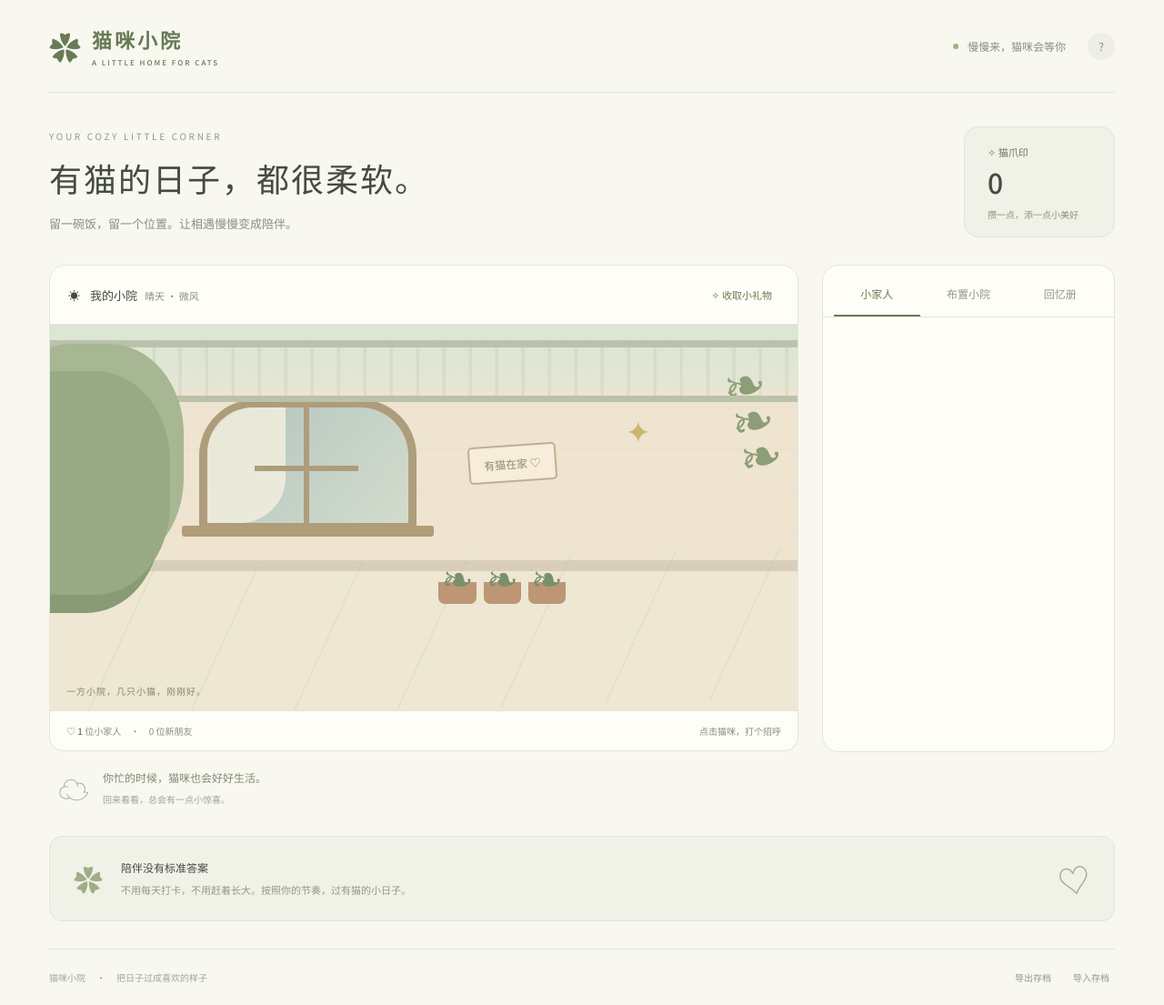
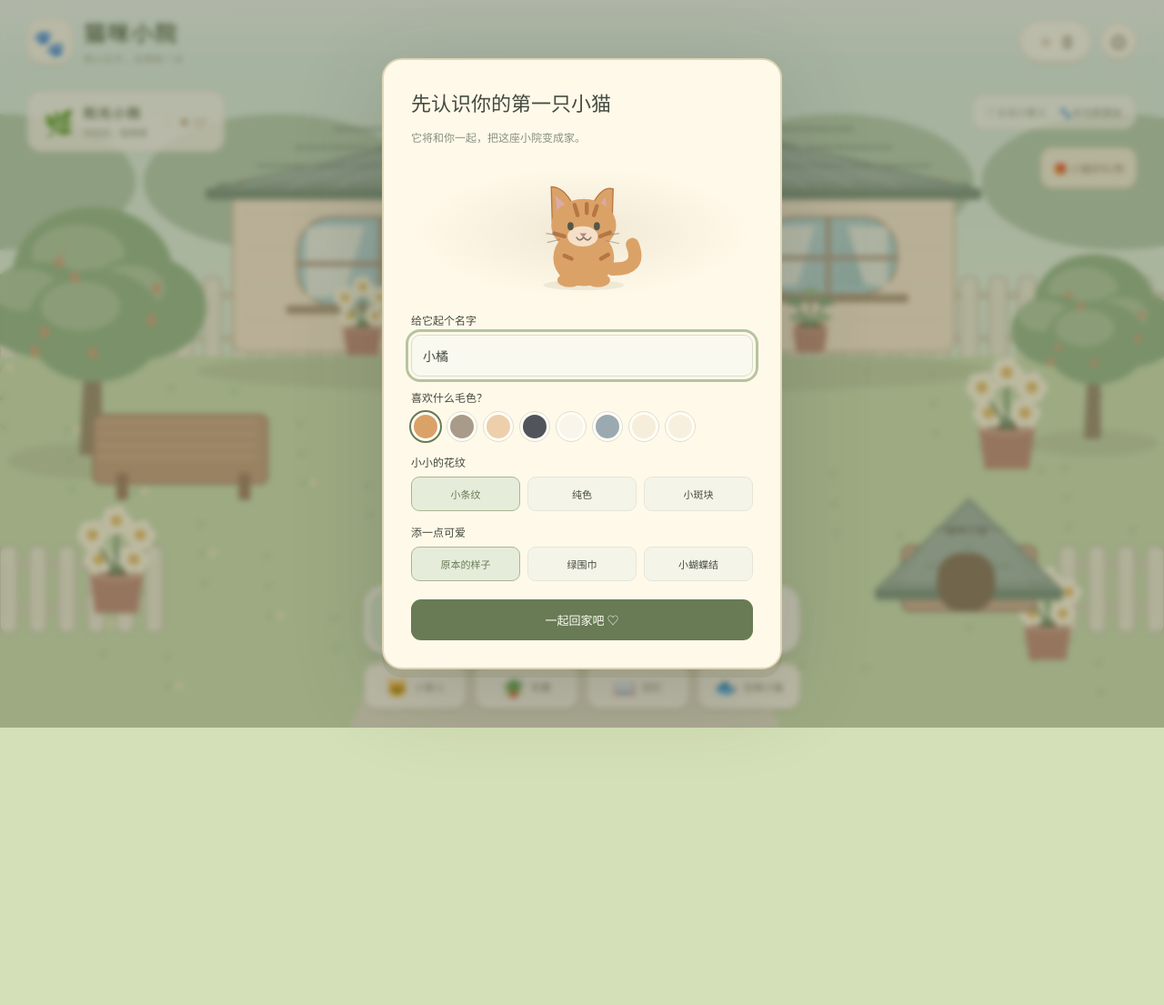
Before and after one commit to msimtiwyy160/happy-yue, a plain HTML site: page index.html in a window 1280 px wide. Shown: the whole page at 91% size. After the commit the page ends 800 px from the top, so only its background shows below. Drawn offline with Linux system fonts and the light colour scheme; animation ran at ten frames a second.

Commit message:
feat: replace page layout with full-screen cat home game

```diff
--- a/index.html
+++ b/index.html
@@ -1,8 +1,9 @@
 <!doctype html>
-<html lang="zh-CN"><head><meta charset="UTF-8"><meta name="viewport" content="width=device-width, initial-scale=1"><meta name="theme-color" content="#f7f4eb"><title>猫咪小院 · 有猫的日子</title><link rel="stylesheet" href="style.css"></head>
-<body><div class="app"><header><a class="brand" href="#">✿ <span>猫咪小院<small>A LITTLE HOME FOR CATS</small></span></a><div class="header-right"><span class="live-dot"></span><span>慢慢来，猫咪会等你</span><button id="save-info" class="icon-button" aria-label="存档与帮助">?</button></div></header>
-<main><section class="intro"><div><div class="eyebrow">YOUR COZY LITTLE CORNER</div><h1>有猫的日子，<br class="mobile-break">都很柔软。</h1><p>留一碗饭，留一个位置。让相遇慢慢变成陪伴。</p></div><div class="balance"><span>✧ 猫爪印</span><strong id="coins">0</strong><small>攒一点，添一点小美好</small></div></section>
-<div class="workspace"><section class="yard-wrap"><div class="scene-heading"><span>☀ <b>我的小院</b><small>晴天 · 微风</small></span><button id="collect" class="text-button">✧ 收取小礼物</button></div><div id="yard" class="yard"><div class="sky"></div><div class="wall"><div class="window"><div class="curtain"></div><div class="window-cross"></div><div class="window-sill"></div></div><div class="wall-sign">有猫在家 ♡</div><div class="lamp">✦</div><div class="climber">❧<br>❧<br>❧</div></div><div class="ground"></div><div class="fence"></div><div class="tree"><span></span><i></i></div><div class="planter"><span>❧</span><span>❧</span><span>❧</span></div><div id="decorations"></div><div id="scene-cats"></div><div class="scene-label">一方小院，几只小猫，刚刚好。</div></div><div class="yard-footer"><span>♡ <b id="resident-count">1</b> 位小家人 <i>·</i> <span id="visitor-count">0</span> 位新朋友</span><span>点击猫咪，打个招呼</span></div><div class="gentle-note"><span>☁</span><p>你忙的时候，猫咪也会好好生活。<br><small>回来看看，总会有一点小惊喜。</small></p></div></section>
-<aside><nav class="tabs" aria-label="小院功能"><button data-tab="cats" class="active">小家人</button><button data-tab="shop">布置小院</button><button data-tab="memories">回忆册</button></nav><div id="panel"></div></aside></div>
-<section class="bottom-note"><span>✿</span><div><b>陪伴没有标准答案</b><p>不用每天打卡，不用赶着长大。按照你的节奏，过有猫的小日子。</p></div><span class="note-doodle">♡</span></section></main><footer>猫咪小院 <span>·</span> 把日子过成喜欢的样子 <button id="export-save">导出存档</button><button id="import-save">导入存档</button><input id="import-file" type="file" accept="application/json" hidden></footer></div>
-<dialog id="modal"><div id="modal-content"></div></dialog><div id="toast" role="status"></div><script src="game.js"></script><script src="app.js"></script></body></html>
+<html lang="zh-CN"><head><meta charset="UTF-8"><meta name="viewport" content="width=device-width, initial-scale=1, viewport-fit=cover"><meta name="theme-color" content="#dde9cf"><title>猫咪小院 · 有猫的日子</title><link rel="stylesheet" href="style.css"><link rel="stylesheet" href="immersive.css"></head>
+<body class="immersive"><main id="game-stage" aria-label="猫咪小院游戏"><canvas id="world" aria-label="动态猫咪场景"></canvas><div id="cat-hitboxes"></div>
+<header class="game-hud"><div class="game-logo"><span>🐾</span><div>猫咪小院<small>把小日子，过得软一点</small></div></div><div class="hud-resources"><span>✧ <b id="coins">0</b></span><button id="save-info" aria-label="存档与帮助">⚙</button></div></header>
+<div class="room-badge"><span id="room-icon">🌿</span><div><b id="room-name">阳光小院</b><small id="room-description">风轻轻，猫慢慢</small></div><span class="weather">☀ 23°</span></div>
+<div class="game-status"><span>♡ <b id="resident-count">1</b> 位小家人</span><span>🐾 <b id="visitor-count">0</b> 位新朋友</span></div>
+<button id="collect" class="gift-button">🎁 小猫的礼物</button><div id="scene-hint" class="scene-hint">点点小猫，陪它待一会 · 点击房门可以进入</div>
+<div class="game-controls"><nav class="room-nav" aria-label="探索家园"><button data-room="yard" class="selected"><span>🌿</span>小院</button><button data-room="bedroom"><span>🛏</span>卧室</button><button data-room="kitchen"><span>🍳</span>厨房</button><button data-room="catroom"><span>🧺</span>猫窝房</button></nav><nav class="game-actions" aria-label="养成菜单"><button data-tab="cats"><span>🐱</span>小家人</button><button data-tab="shop"><span>🪴</span>布置</button><button data-tab="memories"><span>📖</span>回忆</button><button id="call-cats"><span>🐟</span>召唤小猫</button></nav></div>
+</main><dialog id="collection"><div class="modal-top"><h2 id="collection-title">小家人</h2><button id="close-collection" class="close" aria-label="关闭列表">×</button></div><div id="panel"></div></dialog><dialog id="modal"><div id="modal-content"></div></dialog><div id="toast" role="status"></div><input id="import-file" type="file" accept="application/json" hidden><div hidden><button id="export-save">导出存档</button><button id="import-save">导入存档</button></div><script src="game.js"></script><script src="scene.js"></script><script src="app.js"></script></body></html>
```
